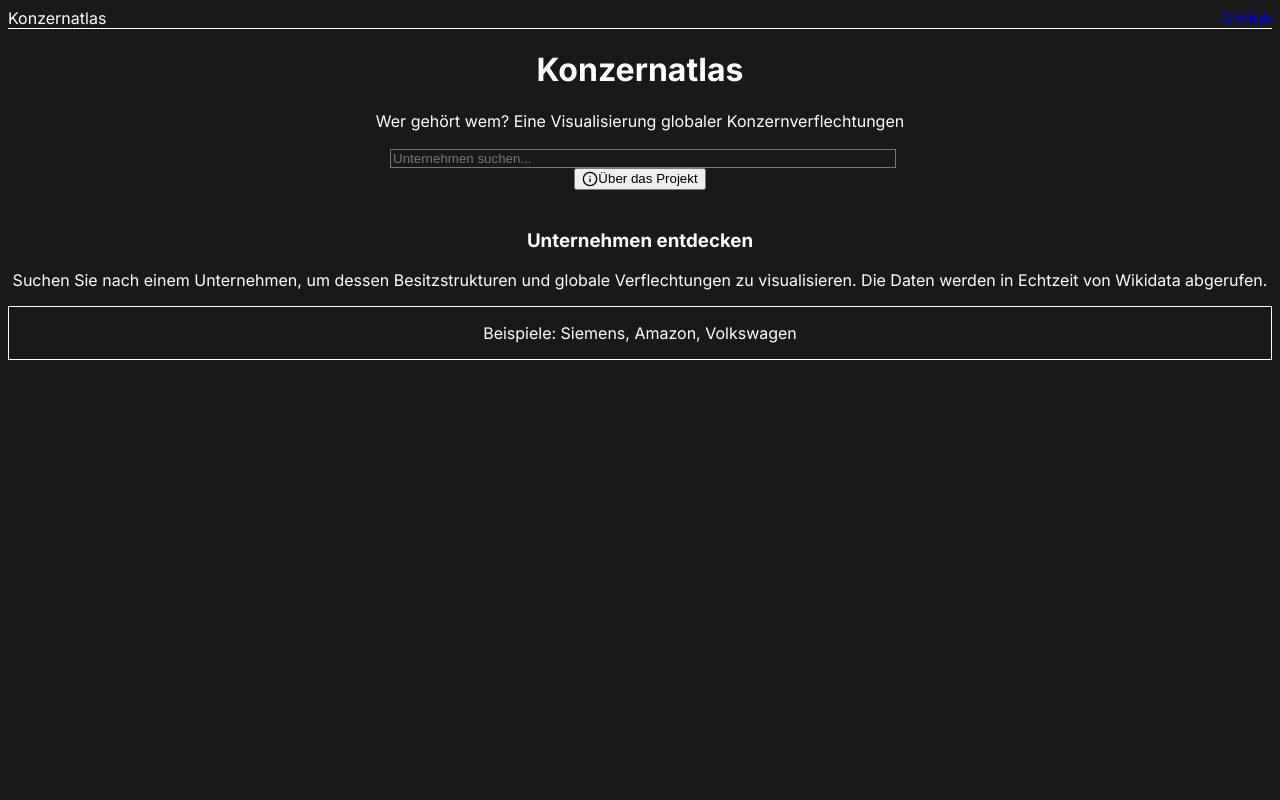
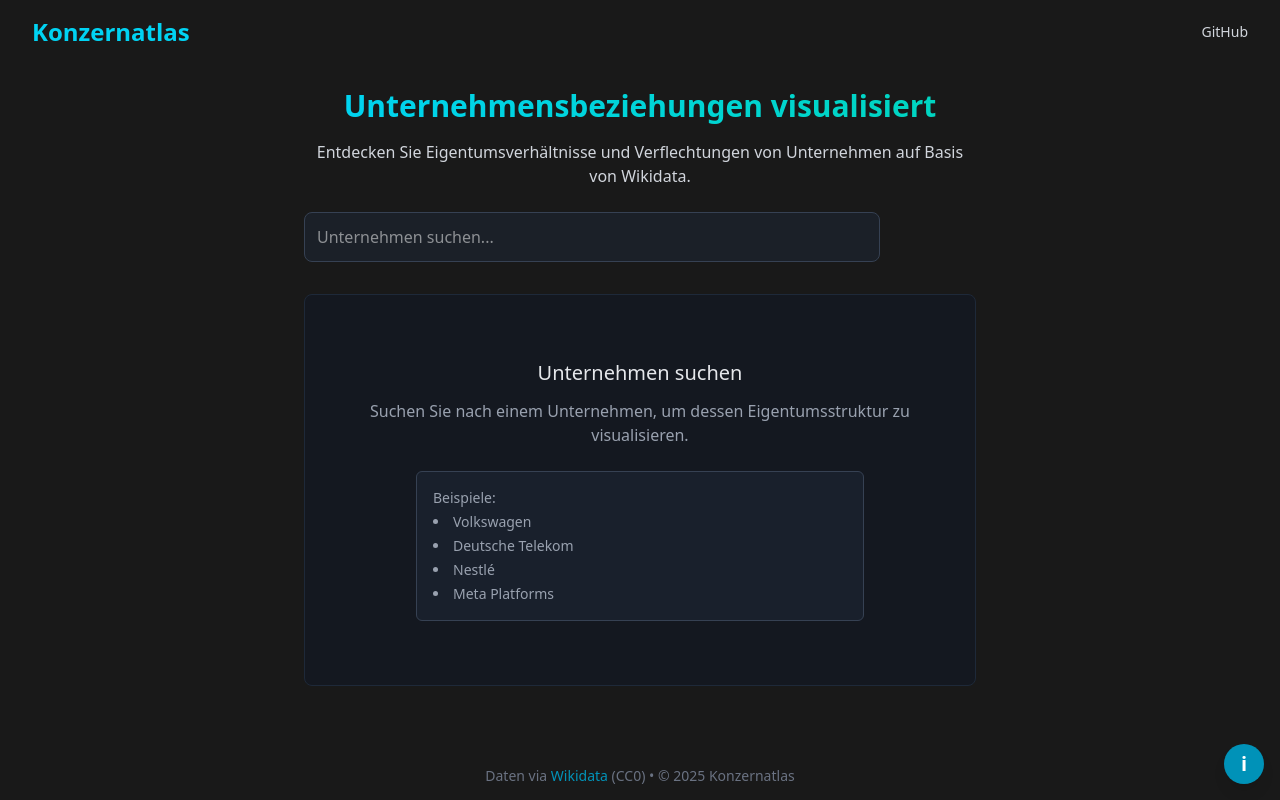
Before and after one commit to ttvtimotheus/konzernatlas, a Next.js app: page / in a window 1280 px wide. Shown: the top 800 px of the page. Built offline with nearby package versions, Linux system fonts and the light colour scheme.

Commit message:
Komplette Implementierung aus neuem Ordner integriert mit verbesserten Komponenten und Styling

```diff
--- a/src/app/globals.css
+++ b/src/app/globals.css
@@ -1,6 +1,4 @@
-@tailwind base;
-@tailwind components;
-@tailwind utilities;
+@import "tailwindcss";
 
 :root {
   --background: #191919;
@@ -12,10 +10,12 @@
   --border: #333333;
 }
 
-body {
-  background-color: var(--background);
-  color: var(--foreground);
-  font-family: -apple-system, BlinkMacSystemFont, "Segoe UI", Roboto, Helvetica, Arial, sans-serif;
+/* Globale Variablen */
+html {
+  --color-background: var(--background);
+  --color-foreground: var(--foreground);
+  --font-sans: var(--font-geist-sans);
+  --font-mono: var(--font-geist-mono);
 }
 
 .network-container {
@@ -45,30 +45,6 @@ body {
   stroke-opacity: 1;
 }
 
-.company-search {
-  width: 100%;
-  max-width: 500px;
-  margin: 0 auto;
-}
-
-.loading-container {
-  display: flex;
-  align-items: center;
-  justify-content: center;
-  height: 60vh;
-}
-
-.error-container {
-  display: flex;
-  flex-direction: column;
-  align-items: center;
-  justify-content: center;
-  height: 60vh;
-  color: #f44336;
-  text-align: center;
-  padding: 2rem;
-}
-
 .tooltip {
   position: absolute;
   background-color: rgba(33, 33, 33, 0.9);
@@ -96,19 +72,10 @@ body {
 
 .fade-in {
   animation: fadeIn 0.5s ease-in-out;
-  --font-sans: var(--font-geist-sans);
-  --font-mono: var(--font-geist-mono);
 }
 
-@media (prefers-color-scheme: dark) {
-  :root {
-    --background: #0a0a0a;
-    --foreground: #ededed;
-  }
-}
-
+/* Immer dunkles Theme verwenden, unabhängig von den Systemeinstellungen */
 body {
   background: var(--background);
   color: var(--foreground);
-  font-family: Arial, Helvetica, sans-serif;
 }
--- a/src/app/layout.tsx
+++ b/src/app/layout.tsx
@@ -1,12 +1,22 @@
 import type { Metadata } from "next";
-import { Inter } from "next/font/google";
+import { Geist, Geist_Mono } from "next/font/google";
 import "./globals.css";
-import Logo from "@/components/Logo";
-import { getMetadata } from "./metadata";
 
-const inter = Inter({ subsets: ["latin"] });
+const geistSans = Geist({
+  variable: "--font-geist-sans",
+  subsets: ["latin"],
+});
 
-export const metadata: Metadata = getMetadata();
+const geistMono = Geist_Mono({
+  variable: "--font-geist-mono",
+  subsets: ["latin"],
+});
+
+export const metadata: Metadata = {
+  title: "Konzernatlas - Unternehmensbeziehungen visualisiert",
+  description: "Visualisiere Unternehmensbeziehungen und Eigentumsverhältnisse auf Basis von Wikidata",
+  keywords: ["Unternehmensbeziehungen", "Konzernstruktur", "Datenvisualisierung", "Wikidata"],
+};
 
 export default function RootLayout({
   children,
@@ -15,34 +25,27 @@ export default function RootLayout({
 }>) {
   return (
     <html lang="de">
-      <head>
-        <link rel="icon" href="/custom-icon.svg" type="image/svg+xml" />
-      </head>
-      <body className={inter.className}>
-        <header className="border-b border-border py-3 mb-6">
-          <div className="container mx-auto flex justify-between items-center px-4">
-            <div className="flex items-center gap-3">
-              <Logo />
-              <span className="text-xl font-bold">Konzernatlas</span>
-            </div>
-            <a
-              href="https://github.com/ttvtimotheus/konzernatlas"
-              target="_blank"
-              rel="noopener noreferrer"
-              className="text-muted hover:text-primary transition-colors"
-            >
-              GitHub
-            </a>
+      <body
+        className={`${geistSans.variable} ${geistMono.variable} bg-gray-950 text-white antialiased`}
+      >
+        <header className="container mx-auto py-4 px-4 sm:px-6 lg:px-8">
+          <div className="flex items-center justify-between">
+            <div className="text-2xl font-bold text-cyan-400">Konzernatlas</div>
+            <nav className="text-sm">
+              <a href="https://github.com/ttvtimotheus/konzernatlas" target="_blank" rel="noopener noreferrer" className="text-gray-300 hover:text-white transition-colors">
+                GitHub
+              </a>
+            </nav>
           </div>
         </header>
-        <main className="min-h-screen p-4 md:p-8">
+        <main className="container mx-auto px-4 sm:px-6 lg:px-8 py-6">
           {children}
         </main>
-        <footer className="attribution border-t border-border py-4 mt-8">
-          <div className="container mx-auto text-center">
-            <p>Data from <a href="https://www.wikidata.org/" target="_blank" rel="noopener noreferrer" className="text-primary hover:underline">Wikidata</a></p>
-            <p className="text-xs text-muted mt-1">© {new Date().getFullYear()} Konzernatlas</p>
-          </div>
+        <footer className="container mx-auto px-4 sm:px-6 lg:px-8 py-6 text-center text-sm text-gray-500">
+          <p>
+            Daten via <a href="https://www.wikidata.org" target="_blank" rel="noopener noreferrer" className="text-cyan-600 hover:text-cyan-500 transition-colors">Wikidata</a> (CC0) •
+            © {new Date().getFullYear()} Konzernatlas
+          </p>
         </footer>
       </body>
     </html>
--- a/src/app/page.tsx
+++ b/src/app/page.tsx
@@ -3,115 +3,104 @@
 import { useState } from "react";
 import CompanySearch from "@/components/CompanySearch";
 import NetworkGraph from "@/components/NetworkGraph";
-import LoadingSpinner from "@/components/LoadingSpinner";
-import ErrorMessage from "@/components/ErrorMessage";
-import SearchResultInfo from "@/components/SearchResultInfo";
-import EmptyState from "@/components/EmptyState";
 import InfoBox from "@/components/InfoBox";
 import { CompanyNode, CompanyRelationship } from "@/types/company";
 
 export default function Home() {
-  const [isLoading, setIsLoading] = useState(false);
-  const [error, setError] = useState<string | null>(null);
   const [companies, setCompanies] = useState<CompanyNode[]>([]);
   const [relationships, setRelationships] = useState<CompanyRelationship[]>([]);
   const [selectedCompany, setSelectedCompany] = useState<string | null>(null);
-  const [lastSearchId, setLastSearchId] = useState<string>("");
+  const [isLoading, setIsLoading] = useState(false);
+  const [error, setError] = useState<string | null>(null);
 
   const handleCompanySelect = async (companyId: string, companyName: string) => {
     setIsLoading(true);
     setError(null);
     setSelectedCompany(companyName);
-    setLastSearchId(companyId);
 
     try {
       const response = await fetch(`/api/companyRelationships?id=${encodeURIComponent(companyId)}`);
-
       if (!response.ok) {
-        throw new Error(`API-Fehler: ${response.status}`);
+        throw new Error(`Error: ${response.status}`);
       }
-
       const data = await response.json();
-
-      if (data.companies.length === 0) {
-        setError("Keine Unternehmensverbindungen gefunden.");
-        setCompanies([]);
-        setRelationships([]);
-      } else {
-        setCompanies(data.companies);
-        setRelationships(data.relationships);
-      }
-    } catch (err) {
-      setError(`Fehler beim Laden der Daten: ${err instanceof Error ? err.message : String(err)}`);
-      setCompanies([]);
-      setRelationships([]);
+      setCompanies(data.companies);
+      setRelationships(data.relationships);
+    } catch (error) {
+      console.error('Failed to fetch company data:', error);
+      setError('Failed to fetch company data. Please try again later.');
     } finally {
       setIsLoading(false);
     }
   };
 
   return (
-    <div className="container mx-auto fade-in">
-      <header className="mb-8 text-center">
-        <h1 className="text-3xl md:text-4xl font-bold mb-2">Konzernatlas</h1>
-        <p className="text-lg mb-6">Wer gehört wem? Eine Visualisierung globaler Konzernverflechtungen</p>
+    <div className="flex flex-col space-y-8 min-h-[calc(100vh-200px)]">
+      <section className="max-w-2xl mx-auto w-full text-center">
+        <h1 className="text-3xl font-bold mb-4 text-transparent bg-clip-text bg-gradient-to-r from-cyan-400 to-teal-400">
+          Unternehmensbeziehungen visualisiert
+        </h1>
+        <p className="text-gray-300 mb-6">
+          Entdecken Sie Eigentumsverhältnisse und Verflechtungen von Unternehmen auf Basis von Wikidata.
+        </p>
 
-        <div className="max-w-lg mx-auto">
-          <CompanySearch onCompanySelect={handleCompanySelect} />
-        </div>
+        <CompanySearch onCompanySelect={handleCompanySelect} />
+      </section>
 
-        <div className="mt-4 flex justify-center">
-          <InfoBox />
-        </div>
-      </header>
+      <section className="flex-1 w-full">
+        {isLoading && (
+          <div className="flex items-center justify-center h-[60vh]">
+            <div className="w-12 h-12 border-t-4 border-cyan-500 border-solid rounded-full animate-spin"></div>
+            <span className="ml-3 text-gray-400">Lade Daten...</span>
+          </div>
+        )}
 
-      {selectedCompany && (
-        <h2 className="text-xl font-semibold mb-4 text-center">
-          Verbindungen für: <span className="text-primary">{selectedCompany}</span>
-        </h2>
-      )}
+        {error && (
+          <div className="bg-red-900/20 border border-red-800 text-red-200 rounded-lg p-4 max-w-lg mx-auto text-center">
+            <p className="font-medium mb-2">Fehler</p>
+            <p className="text-sm">{error}</p>
+          </div>
+        )}
 
-      {isLoading ? (
-        <div className="loading-container">
-          <LoadingSpinner />
-          <p className="text-center mt-4">Lade Unternehmensdaten...</p>
-        </div>
-      ) : error ? (
-        <ErrorMessage
-          message={error}
-          retry={() => lastSearchId && selectedCompany ? handleCompanySelect(lastSearchId, selectedCompany) : undefined}
-        />
+        {!isLoading && !error && companies.length === 0 && (
+          <div className="text-center py-16 px-4 bg-gray-900/50 rounded-lg border border-gray-800 max-w-2xl mx-auto">
+            <h2 className="text-xl font-medium mb-3 text-gray-200">Unternehmen suchen</h2>
+            <p className="text-gray-400 mb-6">Suchen Sie nach einem Unternehmen, um dessen Eigentumsstruktur zu visualisieren.</p>
+            <div className="max-w-md mx-auto text-sm text-left text-gray-400 bg-gray-800/50 p-4 rounded-md border border-gray-700">
+              <p className="font-medium mb-1">Beispiele:</p>
+              <ul className="list-disc list-inside space-y-1">
+                <li>Volkswagen</li>
+                <li>Deutsche Telekom</li>
+                <li>Nestlé</li>
+                <li>Meta Platforms</li>
+              </ul>
+            </div>
+          </div>
+        )}
 
-      ) : companies.length > 0 && relationships.length > 0 ? (
-        <>
-          <SearchResultInfo
-            companies={companies}
-            relationships={relationships}
-            selectedCompany={selectedCompany}
-          />
-          <div className="network-container">
-            <NetworkGraph
-              companies={companies}
-              relationships={relationships}
-            />
+        {!isLoading && !error && companies.length > 0 && (
+          <div className="flex flex-col space-y-4">
+            <div className="flex items-center justify-between">
+              <h2 className="text-xl font-medium text-gray-200">
+                Netzwerkgraph: <span className="text-cyan-400">{selectedCompany}</span>
+              </h2>
+              <div className="text-sm text-gray-400">
+                {companies.length} Unternehmen · {relationships.length} Verbindungen
+              </div>
+            </div>
+
+            <div className="h-[60vh] bg-gray-900/20 rounded-lg border border-gray-800 overflow-hidden">
+              <NetworkGraph companies={companies} relationships={relationships} />
+            </div>
+
+            <div className="text-xs text-gray-500 text-center italic">
+              Hinweis: Ziehen Sie Knoten, um das Diagramm neu zu arrangieren. Scrollen Sie zum Zoomen.
+            </div>
           </div>
-        </>
-      ) : selectedCompany ? (
-        <EmptyState
-          title="Keine Verbindungen gefunden"
-          description={`Für das Unternehmen "${selectedCompany}" konnten keine Besitzverhältnisse in der Wikidata-Datenbank gefunden werden.`}
-        />
-      ) : (
-        <EmptyState
-          title="Unternehmen entdecken"
-          description="Suchen Sie nach einem Unternehmen, um dessen Besitzstrukturen und globale Verflechtungen zu visualisieren. Die Daten werden in Echtzeit von Wikidata abgerufen."
-          action={
-            <div className="max-w-sm mx-auto mt-4 border border-border rounded-lg p-3">
-              <p className="text-sm text-muted mb-2">Beispiele: Siemens, Amazon, Volkswagen</p>
-            </div>
-          }
-        />
-      )}
+        )}
+      </section>
+
+      <InfoBox />
     </div>
   );
 }
--- a/src/components/CompanySearch.tsx
+++ b/src/components/CompanySearch.tsx
@@ -90,7 +90,7 @@ export default function CompanySearch({ onCompanySelect }: CompanySearchProps) {
   };
 
   return (
-    <div className="company-search relative">
+    <div className="w-full max-w-xl relative">
       <div className="relative">
         <input
           ref={inputRef}
@@ -98,14 +98,14 @@ export default function CompanySearch({ onCompanySelect }: CompanySearchProps) {
           value={searchTerm}
           onChange={(e) => setSearchTerm(e.target.value)}
           onKeyDown={handleKeyDown}
-          onFocus={() => searchTerm.trim().length >= 2 && setSuggestions.length > 0 && setShowSuggestions(true)}
+          onFocus={() => searchTerm.trim().length >= 2 && suggestions.length > 0 && setShowSuggestions(true)}
           placeholder="Unternehmen suchen..."
-          className="w-full p-3 bg-transparent border border-gray-700 rounded-lg focus:outline-none focus:ring-2 focus:ring-primary focus:border-transparent"
+          className="w-full p-3 bg-gray-800/50 border border-gray-700 rounded-lg focus:outline-none focus:ring-2 focus:ring-cyan-500 focus:border-transparent transition-all"
           aria-label="Unternehmen suchen"
         />
         {isLoading && (
           <div className="absolute right-3 top-1/2 transform -translate-y-1/2">
-            <div className="w-5 h-5 border-t-2 border-primary rounded-full animate-spin"></div>
+            <div className="w-5 h-5 border-t-2 border-cyan-500 rounded-full animate-spin"></div>
           </div>
         )}
       </div>
@@ -113,7 +113,7 @@ export default function CompanySearch({ onCompanySelect }: CompanySearchProps) {
       {showSuggestions && suggestions.length > 0 && (
         <div
           ref={suggestionsRef}
-          className="absolute z-10 mt-1 w-full max-h-60 overflow-auto rounded-md bg-gray-800 shadow-lg"
+          className="absolute z-10 mt-1 w-full max-h-60 overflow-auto rounded-md bg-gray-800 shadow-lg border border-gray-700"
         >
           <ul className="py-1">
             {suggestions.map((company, index) => (
@@ -124,7 +124,7 @@ export default function CompanySearch({ onCompanySelect }: CompanySearchProps) {
                 }`}
                 onClick={() => handleSelectCompany(company)}
               >
-                <div className="font-medium">{company.label}</div>
+                <div className="font-medium text-white">{company.label}</div>
                 {company.description && (
                   <div className="text-xs text-gray-400 mt-0.5">{company.description}</div>
                 )}
--- a/src/components/InfoBox.tsx
+++ b/src/components/InfoBox.tsx
@@ -1,66 +1,79 @@
 "use client";
 
+import * as Dialog from "@radix-ui/react-dialog";
 import { useState } from "react";
 
 export default function InfoBox() {
-  const [isOpen, setIsOpen] = useState(false);
+  const [open, setOpen] = useState(false);
 
   return (
-    <div className="mb-6 relative">
-      <button
-        onClick={() => setIsOpen(!isOpen)}
-        className="flex items-center gap-2 text-sm text-muted hover:text-primary transition-colors"
-        aria-expanded={isOpen}
-      >
-        <svg
-          xmlns="http://www.w3.org/2000/svg"
-          width="16"
-          height="16"
-          viewBox="0 0 24 24"
-          fill="none"
-          stroke="currentColor"
-          strokeWidth="2"
-          strokeLinecap="round"
-          strokeLinejoin="round"
+    <Dialog.Root open={open} onOpenChange={setOpen}>
+      <Dialog.Trigger asChild>
+        <button
+          className="fixed bottom-4 right-4 w-10 h-10 flex items-center justify-center rounded-full bg-cyan-600 text-white shadow-lg hover:bg-cyan-500 focus:outline-none focus:ring-2 focus:ring-cyan-400 focus:ring-offset-2 focus:ring-offset-gray-900 transition-colors"
+          aria-label="Projekt Information"
         >
-          <circle cx="12" cy="12" r="10" />
-          <line x1="12" y1="16" x2="12" y2="12" />
-          <line x1="12" y1="8" x2="12.01" y2="8" />
-        </svg>
-        <span>Über das Projekt</span>
-      </button>
+          <span className="text-xl font-bold">i</span>
+        </button>
+      </Dialog.Trigger>
 
-      {isOpen && (
-        <div className="mt-3 p-4 border border-border rounded-lg bg-background/30 text-sm max-w-2xl">
-          <h3 className="font-semibold mb-2">Konzernatlas: Wer gehört wem?</h3>
-          <p className="mb-2">
-            Der Konzernatlas visualisiert die Besitzverhältnisse zwischen Unternehmen weltweit.
-            Die Daten stammen aus der offenen Wikidata-Datenbank und werden in Echtzeit abgerufen.
-          </p>
+      <Dialog.Portal>
+        <Dialog.Overlay className="fixed inset-0 bg-black/60 backdrop-blur-sm data-[state=open]:animate-fadeIn" />
+        <Dialog.Content className="fixed top-1/2 left-1/2 transform -translate-x-1/2 -translate-y-1/2 max-w-md w-[90vw] max-h-[85vh] overflow-auto bg-gray-900 rounded-lg p-6 shadow-xl border border-gray-700 focus:outline-none">
+          <Dialog.Title className="text-xl font-bold mb-4 text-white">Über Konzernatlas</Dialog.Title>
+          <Dialog.Description className="text-gray-300 mt-2 text-sm leading-relaxed">
+            Konzernatlas visualisiert Unternehmensbeziehungen und -verflechtungen auf Basis öffentlich verfügbarer Daten aus Wikidata.
+          </Dialog.Description>
 
-          <h4 className="font-medium mt-3 mb-1">Wie nutze ich den Konzernatlas?</h4>
-          <ol className="list-decimal list-inside space-y-1">
-            <li>Geben Sie einen Unternehmensnamen in das Suchfeld ein</li>
-            <li>Wählen Sie ein Unternehmen aus den Vorschlägen</li>
-            <li>Der Netzwerkgraph zeigt die Besitzverhältnisse</li>
-            <li>Fahren Sie mit der Maus über Knoten, um Details zu sehen</li>
-            <li>Nutzen Sie das Mausrad oder die Steuerelemente, um zu zoomen</li>
-            <li>Ziehen Sie Knoten, um den Graphen neu anzuordnen</li>
-          </ol>
+          <div className="mt-4 space-y-4">
+            <section>
+              <h3 className="text-lg font-medium text-white">Datenquelle</h3>
+              <p className="mt-2 text-sm text-gray-300">
+                Die Daten werden direkt von Wikidata über deren SPARQL-Endpoint abgefragt. Die Visualisierung zeigt dabei die Eigenschaft "Gehört zu" (P127), die Eigentumsverhältnisse zwischen Unternehmen abbildet.
+              </p>
+            </section>
 
-          <p className="mt-3 text-xs text-muted">
-            Hinweis: Die Daten basieren auf Wikidata (Wikidata Property P127 - "owned by").
-            Die Vollständigkeit und Aktualität der Daten hängt von den Einträgen in Wikidata ab.
-          </p>
+            <section>
+              <h3 className="text-lg font-medium text-white">Nutzung</h3>
+              <p className="mt-2 text-sm text-gray-300">
+                Suchen Sie nach einem Unternehmen und wählen Sie einen Eintrag aus den Vorschlägen. Das Netzwerkdiagramm zeigt dann die Eigentumsverhältnisse des ausgewählten Unternehmens.
+              </p>
+              <ul className="list-disc list-inside mt-2 text-sm text-gray-300 space-y-1">
+                <li>Ziehen Sie Knoten, um das Diagramm neu zu arrangieren</li>
+                <li>Zoomen Sie mit dem Mausrad oder Pinch-Geste</li>
+                <li>Klicken Sie auf ein Unternehmen für mehr Details</li>
+              </ul>
+            </section>
 
-          <button
-            onClick={() => setIsOpen(false)}
-            className="mt-3 text-primary hover:underline text-xs"
-          >
-            Schließen
-          </button>
-        </div>
-      )}
-    </div>
+            <section>
+              <h3 className="text-lg font-medium text-white">Einschränkungen</h3>
+              <p className="mt-2 text-sm text-gray-300">
+                Die Datenqualität und -vollständigkeit hängt von Wikidata ab. Nicht alle Unternehmensbeziehungen sind dort vollständig oder aktuell erfasst.
+              </p>
+            </section>
+          </div>
+
+          <div className="mt-6 border-t border-gray-700 pt-4 text-xs text-gray-400">
+            <p>
+              Dieses Projekt ist Open Source und wurde mit Next.js, D3.js und Tailwind CSS entwickelt.
+            </p>
+            <p className="mt-1">
+              Daten: <a href="https://www.wikidata.org" target="_blank" rel="noopener noreferrer" className="text-cyan-400 hover:underline">Wikidata</a> (CC0)
+            </p>
+          </div>
+
+          <Dialog.Close asChild>
+            <button
+              className="absolute top-4 right-4 inline-flex items-center justify-center rounded-full w-6 h-6 text-gray-400 hover:text-white focus:outline-none"
+              aria-label="Schließen"
+            >
+              <svg width="15" height="15" viewBox="0 0 15 15" fill="none" xmlns="http://www.w3.org/2000/svg">
+                <path d="M11.7816 4.03157C12.0062 3.80702 12.0062 3.44295 11.7816 3.2184C11.5571 2.99385 11.193 2.99385 10.9685 3.2184L7.50005 6.68682L4.03164 3.2184C3.80708 2.99385 3.44301 2.99385 3.21846 3.2184C2.99391 3.44295 2.99391 3.80702 3.21846 4.03157L6.68688 7.49999L3.21846 10.9684C2.99391 11.193 2.99391 11.557 3.21846 11.7816C3.44301 12.0061 3.80708 12.0061 4.03164 11.7816L7.50005 8.31316L10.9685 11.7816C11.193 12.0061 11.5571 12.0061 11.7816 11.7816C12.0062 11.557 12.0062 11.193 11.7816 10.9684L8.31322 7.49999L11.7816 4.03157Z" fill="currentColor" fillRule="evenodd" clipRule="evenodd" />
+              </svg>
+            </button>
+          </Dialog.Close>
+        </Dialog.Content>
+      </Dialog.Portal>
+    </Dialog.Root>
   );
 }
```
Also changed, not shown: src/components/NetworkGraph.tsx (+139 -205 lines).
